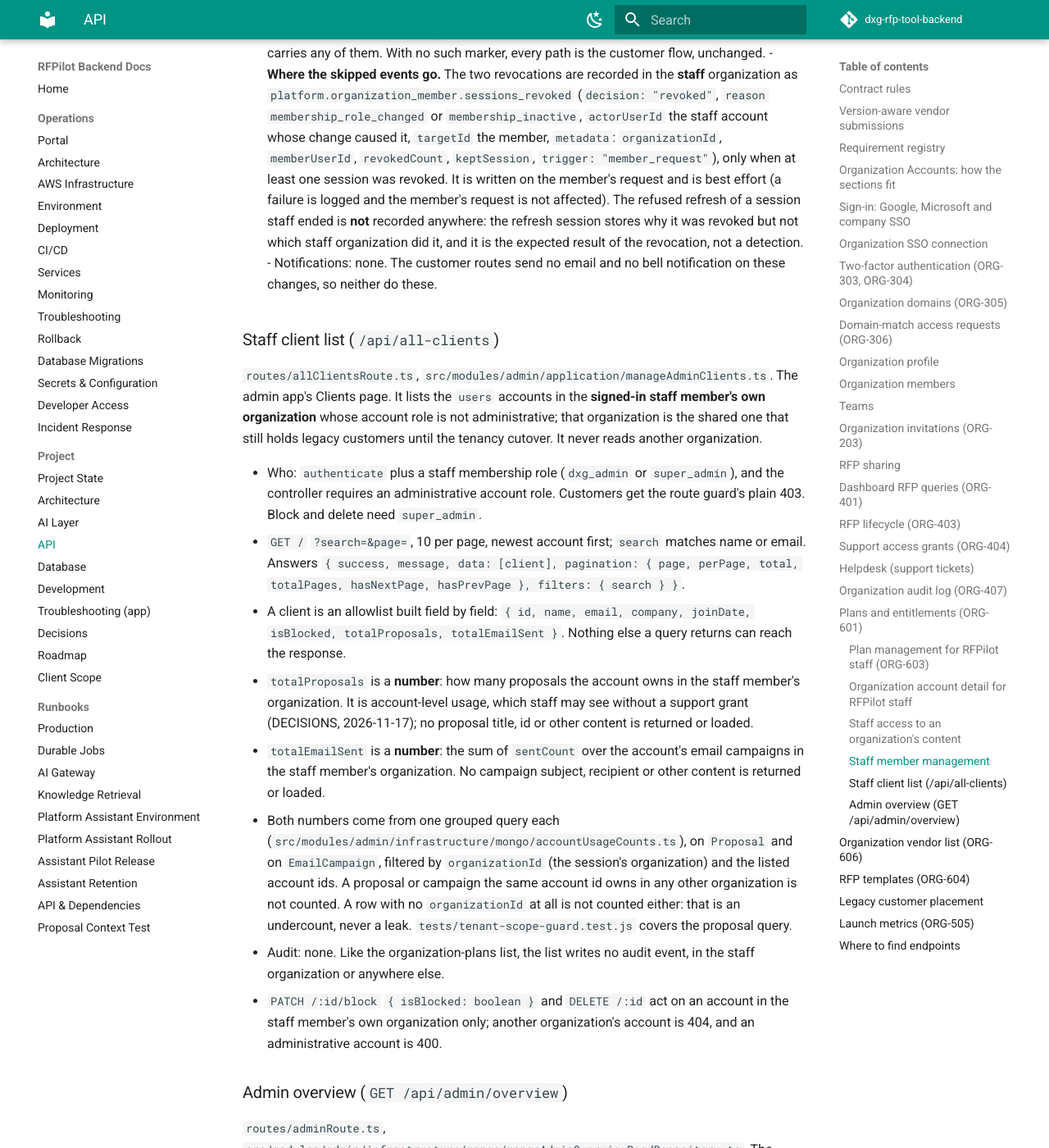
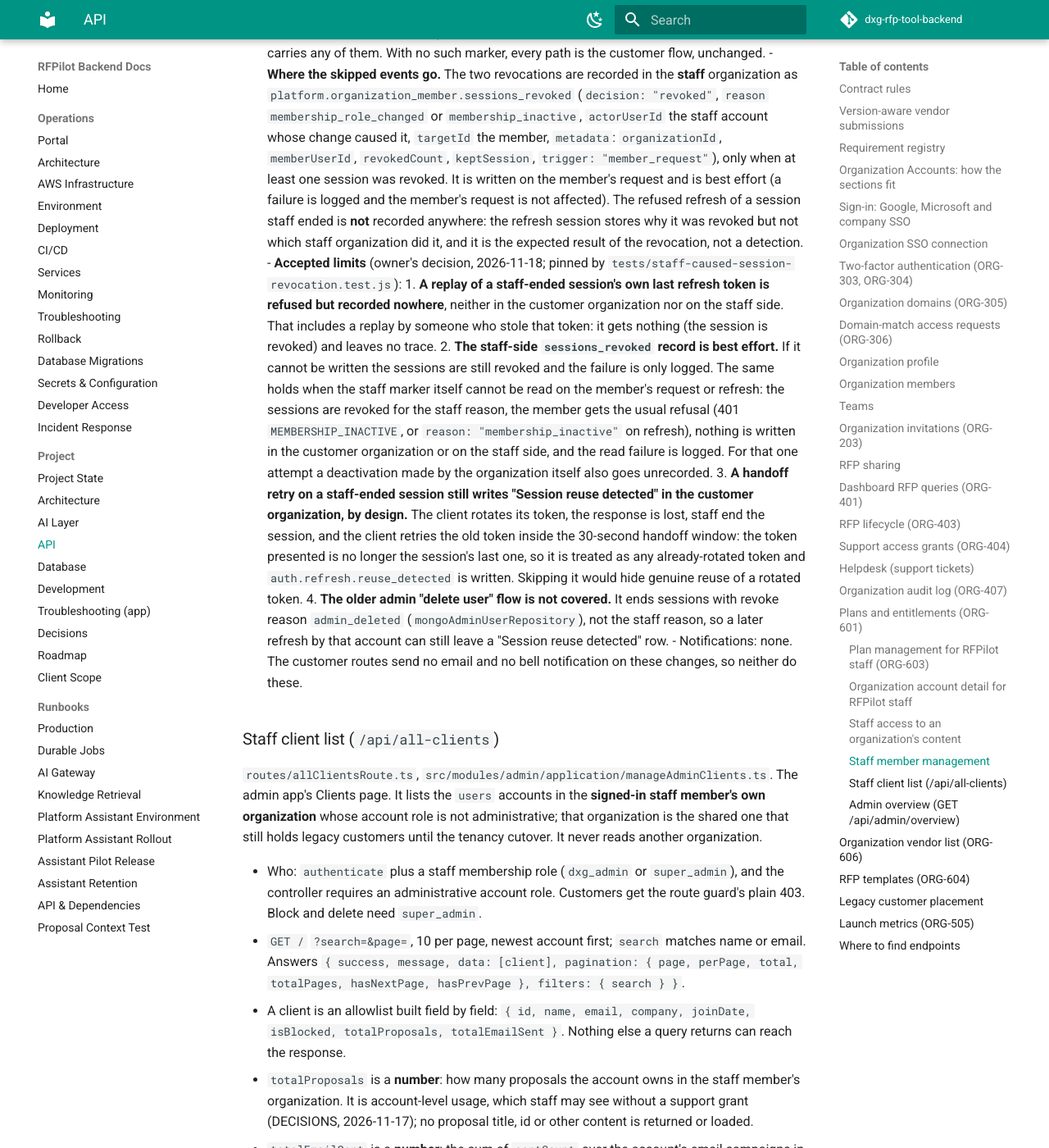
Before and after one commit to BayshoreCommunication/dxg-rfp-tool-backend, an MkDocs documentation site: the page built from docs/API.md, in a window 1280 px wide and 1400 px high, scrolled down 32716 px. Shown: the whole window at 82% size. Built offline with MkDocs 1.6.1 and Material for MkDocs 9.7.7, drawn with Linux system fonts in a browser that asks for light colours; comment, search, counter and statistics services are not loaded.

Commit message:
docs: accepted limits of the staff-caused session revocation
States plainly in API.md and the DECISIONS.md row: a replay of a staff-ended
session's own last token is refused but recorded nowhere; the staff-side
sessions_revoked record is best effort, as is a revocation whose marker read
failed; a handoff retry on a staff-ended session still writes "Session reuse
detected" by design; the older admin delete-user flow (admin_deleted) is not
covered.

Co-Authored-By: Claude Fable 5.2 <noreply@anthropic.com>

```diff
--- a/docs/API.md
+++ b/docs/API.md
@@ -397,6 +397,11 @@ Common to every route: 400 `INVALID_ORGANIZATION_ID`, 400 `INVALID_MEMBER_ID` (a
 
     The cause is stored by the staff flow, not inferred: the revoke reason above on every session it ends; `sessionRevocationStaff` on the membership, set with the pending-revocation flag and cleared when that revocation completes or when a member of the organization changes the member's role again (their change is then recorded as theirs; a flag they set first is never taken over by staff); `suspendedByStaff` on the membership, written in the transaction of the staff deactivation and cleared by any reactivation, by a later deactivation by the organization, and when the deactivation is put back. No answer and no customer-visible audit detail carries any of them. With no such marker, every path is the customer flow, unchanged.
   - **Where the skipped events go.** The two revocations are recorded in the **staff** organization as `platform.organization_member.sessions_revoked` (`decision: "revoked"`, `reason` `membership_role_changed` or `membership_inactive`, `actorUserId` the staff account whose change caused it, `targetId` the member, `metadata`: `organizationId`, `memberUserId`, `revokedCount`, `keptSession`, `trigger: "member_request"`), only when at least one session was revoked. It is written on the member's request and is best effort (a failure is logged and the member's request is not affected). The refused refresh of a session staff ended is **not** recorded anywhere: the refresh session stores why it was revoked but not which staff organization did it, and it is the expected result of the revocation, not a detection.
+  - **Accepted limits** (owner's decision, 2026-11-18; pinned by `tests/staff-caused-session-revocation.test.js`):
+    1. **A replay of a staff-ended session's own last refresh token is refused but recorded nowhere**, neither in the customer organization nor on the staff side. That includes a replay by someone who stole that token: it gets nothing (the session is revoked) and leaves no trace.
+    2. **The staff-side `sessions_revoked` record is best effort.** If it cannot be written the sessions are still revoked and the failure is only logged. The same holds when the staff marker itself cannot be read on the member's request or refresh: the sessions are revoked for the staff reason, the member gets the usual refusal (401 `MEMBERSHIP_INACTIVE`, or `reason: "membership_inactive"` on refresh), nothing is written in the customer organization or on the staff side, and the read failure is logged. For that one attempt a deactivation made by the organization itself also goes unrecorded.
+    3. **A handoff retry on a staff-ended session still writes "Session reuse detected" in the customer organization, by design.** The client rotates its token, the response is lost, staff end the session, and the client retries the old token inside the 30-second handoff window: the token presented is no longer the session's last one, so it is treated as any already-rotated token and `auth.refresh.reuse_detected` is written. Skipping it would hide genuine reuse of a rotated token.
+    4. **The older admin "delete user" flow is not covered.** It ends sessions with revoke reason `admin_deleted` (`mongoAdminUserRepository`), not the staff reason, so a later refresh by that account can still leave a "Session reuse detected" row.
 - Notifications: none. The customer routes send no email and no bell notification on these changes, so neither do these.
 
 ### Staff client list (`/api/all-clients`)
```
Also changed, not shown: docs/DECISIONS.md (+1 -1 lines).
